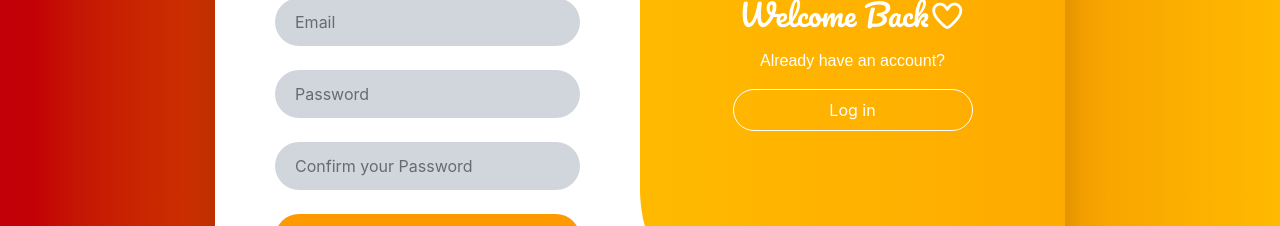
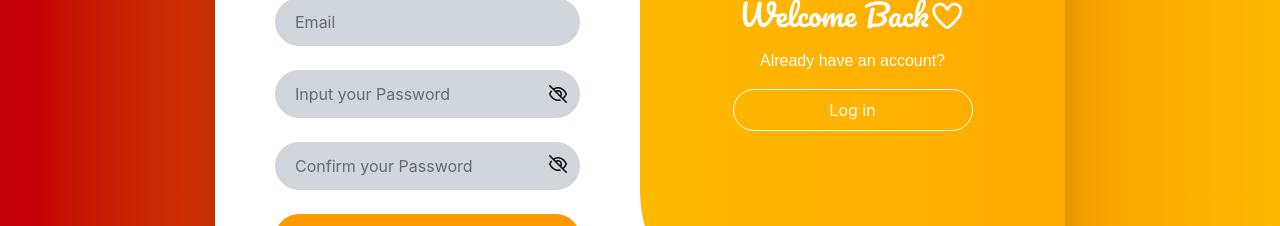
Before and after one commit to Charlielifts/todo_app, a React (Vite) app: page / in a window 1280 px wide. Both pictures are taken after a click on the button "Register". Shown: the part 311-537 px from the top of the page. Built offline with nearby package versions, Linux system fonts and the light colour scheme; a web font is replaced by a local one.

Commit message:
See and Hide password added

```diff
--- a/src/components/LoginForm.jsx
+++ b/src/components/LoginForm.jsx
@@ -1,7 +1,6 @@
 
-const Loginform = ({active}) => {
+const Loginform = ({active, showPassword, setShowPassword}) => {
   return(
-
         <div className={`absolute right-0 w-1/2 h-full flex items-center text-center p-15 z-30
         transition-all duration-600 delay-200
         ${active ? "`translate-x-full opacity-0" : "translate-x-0 opacity-100"}`}>
@@ -17,14 +16,21 @@ const Loginform = ({active}) => {
                     placeholder="Username"
                     className="w-full py-3 pl-5 pr-10 bg-gray-300 rounded-full outline-none"
                     />
+
                 </div>
 
                 <div className={`relative my-6 transition-all duration-600 opacity-100 delay-100 ${active ? "translate-x-full opacity-0" : "translate-x-0 opacity-100" }`}>
                     <input
-                    type="password"
+                    type={showPassword ? "text" : "password" }
                     placeholder="Password"
                     className="w-full py-3 pl-5 pr-10 bg-gray-300 rounded-full outline-none"
                     />
+
+                   <button type="button" onClick={() => setShowPassword(prev=> !prev)}
+                        className="absolute right-3 top-1/2 transform -translate-y-1/2 cursor-pointer">
+                        {showPassword ? ( <i className="fa-solid fa-eye"></i>) : ( <i class="fa-regular fa-eye-slash"></i>)}
+                    </button>
+
                 </div>
 
                 <button className={`w-full h-12 bg-amber-500 text-black rounded-full font-semibold hover:bg-amber-600 hover:scale-105 transition
--- a/src/components/RegisterForm.jsx
+++ b/src/components/RegisterForm.jsx
@@ -1,5 +1,5 @@
 
-const Registerform = ({active}) => {
+const Registerform = ({active, showPassword, setShowPassword, setSeeCoPassword, seeCoPassword}) => {
  return (
     <div className={`absolute left-0 w-1/2 h-full flex items-center text-center p-15 z-30
     transition-all duration-600 delay-300
@@ -30,18 +30,30 @@ const Registerform = ({active}) => {
 
             <div className={`relative my-6 transition-all duration-600 opacity-100 delay-150 ${active ? "translate-x-0 opacity-100" : "-translate-x-full opacity-0" }`}>
                 <input
-                    type="password"
-                    placeholder="Password"
+                    type= {showPassword ? "text" : "password"}
+                    placeholder="Input your Password"
                     className=" w-full py-3 pl-5 pr-10 bg-gray-300 rounded-full outline-none"
                 />
+
+                <button type="button" onClick={() => setShowPassword(prev => !prev)}
+                    className="absolute right-3 top-1/2 transform -translate-y-1/2 cursor-pointer">
+                    {showPassword ? ( <i class="fa-solid fa-eye"></i>) : ( <i class="fa-regular fa-eye-slash"></i>)}
+                </button>
+
             </div>
 
             <div className={`relative my-6 transition-all duration-600 opacity-100 delay-100 ${active ? "translate-x-0 opacity-100" : "-translate-x-full opacity-0" }`}>
                 <input
-                    type="Password"
+                    type={seeCoPassword ? "text" : "Password"}
                     placeholder="Confirm your Password"
                     className=" w-full py-3 pl-5 pr-10 bg-gray-300 rounded-full outline-none"
                 />
+
+                <button type="button" onClick={() => setSeeCoPassword(prev => !prev)}
+                    className="absolute right-3 top-2/10 transform -transalate-y-1/2 cursor-pointer">
+                    {seeCoPassword ? (<i class="fa-solid fa-eye"></i>) : <i class="fa-regular fa-eye-slash"></i>}
+                </button>
+
             </div>
 
             <button className={`w-full py-3 pl-5 pr-10 bg-amber-500 rounded-full font-semibold hover:bg-amber-600 hover:scale-105 transition duration-300 cursor-pointer
--- a/src/pages/Login.jsx
+++ b/src/pages/Login.jsx
@@ -5,19 +5,23 @@ import TogglePanel from "../components/togglepanel";
 
 const Login = () => {
 
-    const[active, setActive] = useState(false)
+    const[active, setActive] = useState(false);
+    const[showPassword, setShowPassword] = useState(false);
+    const[seeCoPassword, setSeeCoPassword] = useState(false);
 
 return (
     <div className="min-h-screen flex items-start pt-10 sm:pt-16 md:pt-20 justify-center bg-linear-to-r from-red-700 to-amber-400 p-4">
         <div className={`relative w-212.5 h-137.5 bg-white m-5 rounded-[2vw] shadow-2xl overflow-hidden ${active ? "active" : ""}`}>
 
-            <LoginForm active={active} />
-            <RegisterForm active={active} />
+            <LoginForm active={active} showPassword={showPassword} setShowPassword={setShowPassword}/>
+            <RegisterForm active={active} showPassword={showPassword} setShowPassword={setShowPassword}
+            seeCoPassword={seeCoPassword} setSeeCoPassword={setSeeCoPassword} />
             <TogglePanel active={active} setActive={setActive} />
+
 
          </div>
     </div>
 
-    )
-}
+    );
+};
 export default Login
```
